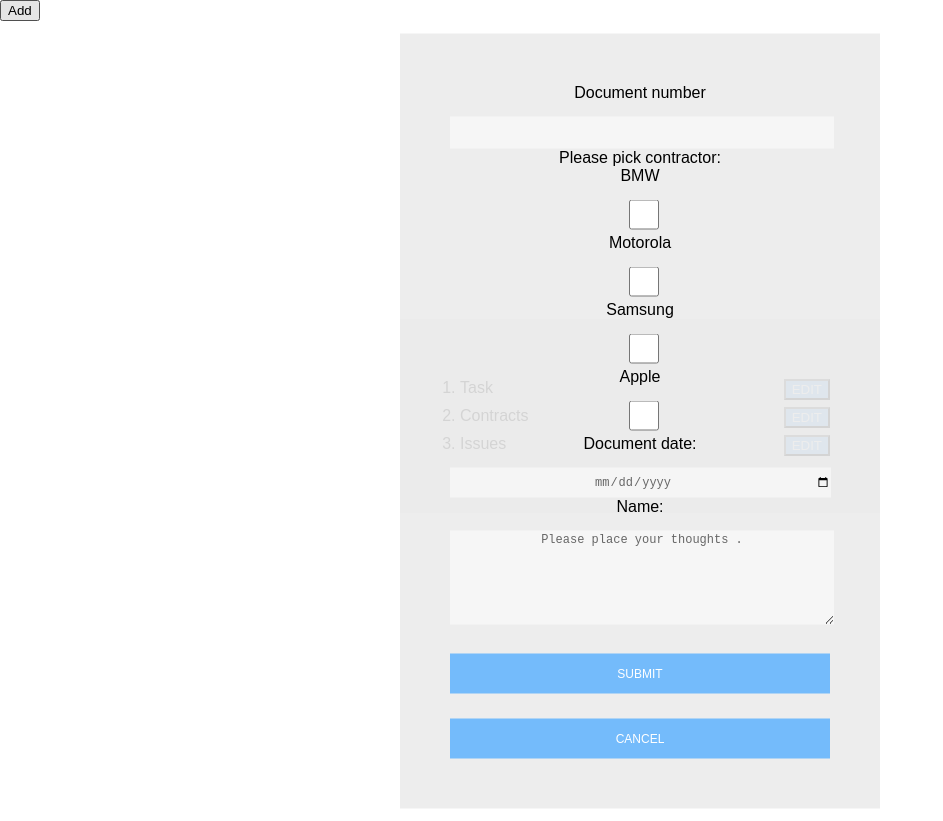
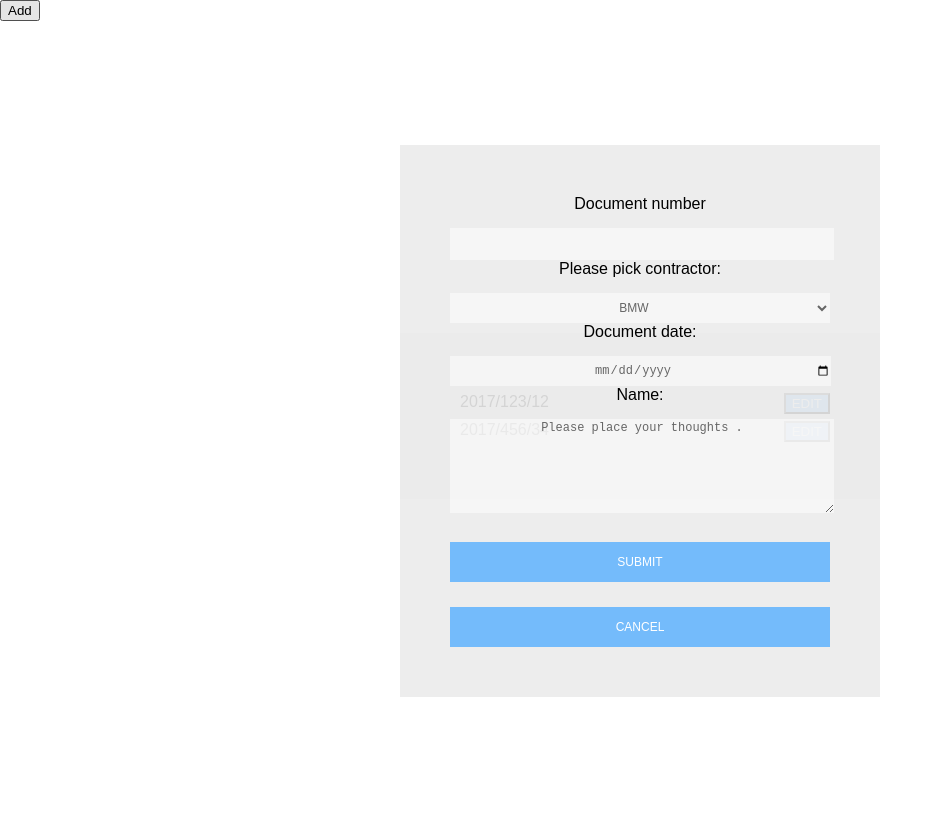
Before and after one commit to marcin-pasiewicz/shodann, a React (Create React App) app: page / in a window 1280 px wide. Both pictures are taken after a click on the button "Add". Shown: the whole page, without its empty margins (0-943 px from the left). Built offline with nearby package versions, Linux system fonts and the light colour scheme.

Commit message:
adding data done

```diff
--- a/src/document/index.css
+++ b/src/document/index.css
@@ -6,7 +6,7 @@
     position: relative;
 }
 
-form, ol {
+form, ul {
     width: 90%;
     max-width: 380px;
     padding: 50px;
@@ -27,7 +27,7 @@
     margin: 30px 0 10px 0;
 }
 
-form input, form textarea {
+form input, form textarea, form select {
     width: 100%;
     height: 30px;
     background: rgba(255,255,255, .5);
@@ -59,3 +59,6 @@
 form input:focus {
     outline-color: #ccc;
 }
+form select{
+
+}
--- a/src/document/index.js
+++ b/src/document/index.js
@@ -8,9 +8,10 @@
     constructor(props) {
         super(props);
         this.state = {
+            documentNumber: '',
             text: 'Please place your thoughts .',
             date: '',
-            contractor: ['BMW', 'Motorola', 'Samsung', 'Apple']
+            contractor: ['BMW', 'Motorola', 'Samsung', 'Apple'],
         };
 
     }
@@ -22,27 +23,44 @@
         this.setState({date: event.target.value});
     }
 
+    handleChangeNumber = (event) => {
+        this.setState({documentNumber: event.target.value});
+    }
+
+    onCancelClick = () => {
+        const {cancelClick} = this.props;
+        if (typeof cancelClick === 'function') {
+            cancelClick();
+        }
+    }
+
+    handleSubmit = (event) => {
+        // const { documentNumber, text, date } = this.state;
+        const { onNewData } = this.props;
+        event.preventDefault();
+        let jsonData = this.state
+        if (typeof onNewData === 'function') {
+            onNewData(jsonData);
+            this.onCancelClick();
+        }
+
+    }
 
 
-    handleSubmit = (event) => {
-        event.preventDefault();
-    }
 
     render() {
         const { text, date, contractor } = this.state;
-        console.log(contractor[0])
         return (
             <div className="wrapper">
             <form onSubmit={this.handleSubmit}>
                 <label> Document number
-                    <input type="number"/>
+                    <input type="text" onChange={this.handleChangeNumber}/>
                 </label>
                 <label>
                     Please pick contractor:<br></br>
-                    {contractor[0]}<input type="checkbox" value={contractor[0]} />
-                    {contractor[1]}<input type="checkbox" value={contractor[1]} />
-                    {contractor[2]}<input type="checkbox" value={contractor[2]} />
-                    {contractor[3]}<input type="checkbox" value={contractor[3]} />
+                    <select>
+                        {contractor ? contractor.map( (event, index) => <option value={event[index]} key={index}>{event}</option> ) : '' }
+                    </select>
                 </label>
                 <label>
                     Document date:
@@ -53,7 +71,7 @@
                     <textarea value={text} onChange={this.handleChangeText} />
                 </label>
                 <input type="submit" value="Submit" />
-                <input type="submit" value="Cancel" />
+                <input type="submit" value="Cancel" onClick={this.onCancelClick} />
             </form>
             </div>
         );
--- a/src/list/index.css
+++ b/src/list/index.css
@@ -1,6 +1,7 @@
 li {
     text-align: left;
     margin: 10px;
+    list-style-type: none;
 }
 li > button {
     position: absolute;
--- a/src/list/index.js
+++ b/src/list/index.js
@@ -6,7 +6,20 @@
     constructor(props) {
         super(props);
         this.state = {
-            documnet: false
+            documnet: false,
+            itemIndex: 0,
+            data: [{
+                documentNumber: "2017/123/12",
+                text: "Orders for new cars",
+                date: "2017-03-17",
+                contractor: 'BMW',
+            }, {
+                documentNumber: "2017/456/34",
+                text: "New Macbooks Pro for developers",
+                date: "2017-03-30",
+                contractor: 'Apple',
+            }],
+
         }
     }
 
@@ -14,19 +27,31 @@
         this.setState({documnet: !this.state.documnet});
     }
 
-
+    itemClicked = index => {
+        this.setState({
+            itemIndex: index})
+        console.log(this.state)
+    }
+    addNewItem = data => {
+        const newData = this.state.data.slice();
+        newData.push(data);
+        this.setState({data: newData});
+    }
 
 
     render() {
+        const { data } =this.state;
+
         return (
             <div className="wrapper">
-                <ol>
-                    <li> Task <button>edit</button></li>
-                    <li> Contracts   <button>edit</button></li>
-                    <li> Issues    <button>edit</button></li>
-                </ol>
+                <ul>
+                    {data ? data.map( (event, index) => <li value={event.documentNumber} key={index}>{event.documentNumber} <button onClick={()=>{this.itemClicked(index)}}>Edit</button></li> ) : '' }
+                </ul>
                 <button onClick={this.showAddDocument}>Add</button>
-                { this.state.documnet ? <Document/> : null}
+                { this.state.documnet ? <Document
+                    cancelClick={this.showAddDocument}
+                    onNewData={this.addNewItem}
+                /> : null}
 
             </div>
         );
```
